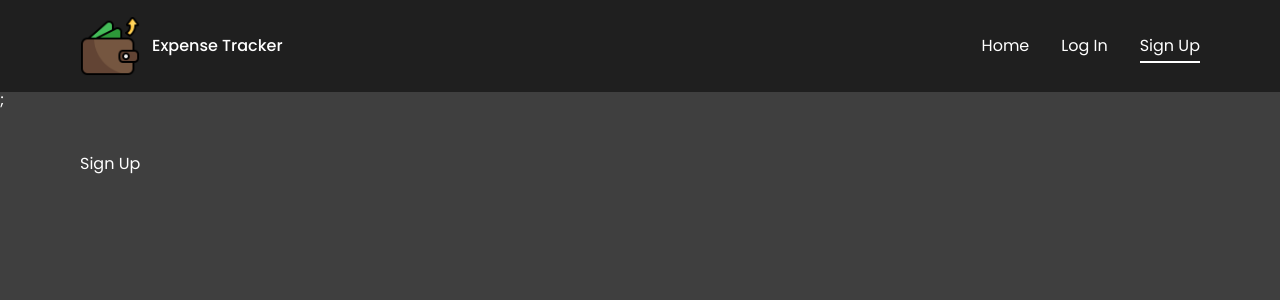
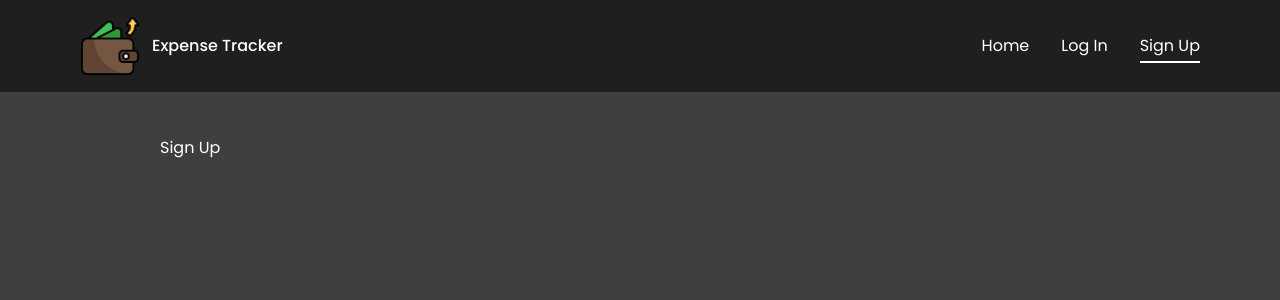
Before and after one commit to firehawk89/expenses-react-app, a React (Vite) app: page /register in a window 1280 px wide. Shown: the top 300 px of the page. Built offline with nearby package versions, Linux system fonts and the light colour scheme.

Commit message:
move Container component to Root

```diff
--- a/src/pages/Home.tsx
+++ b/src/pages/Home.tsx
@@ -3,7 +3,6 @@ import Expenses from "../components/Expenses/Expenses";
 import NewExpense from "../components/NewExpense/NewExpense";
 import useHttpRequest from "../hooks/use-http-request";
 import Expense from "../models/expense-model";
-import Container from "../components/UI/Container";
 
 const HomePage: React.FC = () => {
   const [expenses, setExpenses] = useState<Expense[]>([]);
@@ -48,7 +47,7 @@ const HomePage: React.FC = () => {
   };
 
   return (
-    <Container>
+    <>
       <NewExpense onAddExpense={addExpenseHandler} />
       <Expenses
         isLoading={isLoading}
@@ -56,7 +55,7 @@ const HomePage: React.FC = () => {
         data={expenses}
         onDeleteItem={deleteItemHandler}
       />
-    </Container>
+    </>
   );
 };
 
--- a/src/pages/Root.tsx
+++ b/src/pages/Root.tsx
@@ -1,12 +1,15 @@
 import { Outlet } from "react-router-dom";
 import Header from "../components/Layout/Header";
+import Container from "../components/UI/Container";
 
 const RootLayout: React.FC = () => {
   return (
     <>
-      <Header />;
+      <Header />
       <main style={{ padding: "3rem 0" }}>
-        <Outlet />
+        <Container>
+          <Outlet />
+        </Container>
       </main>
     </>
   );
```
